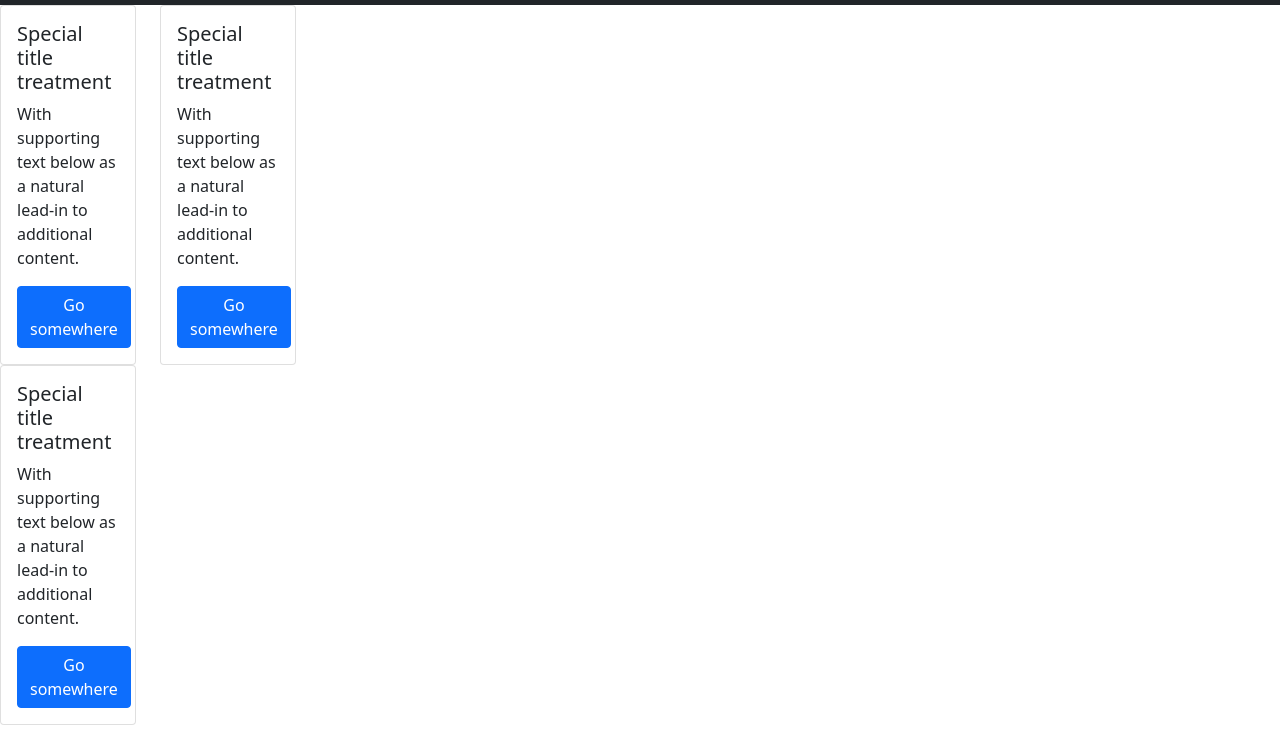
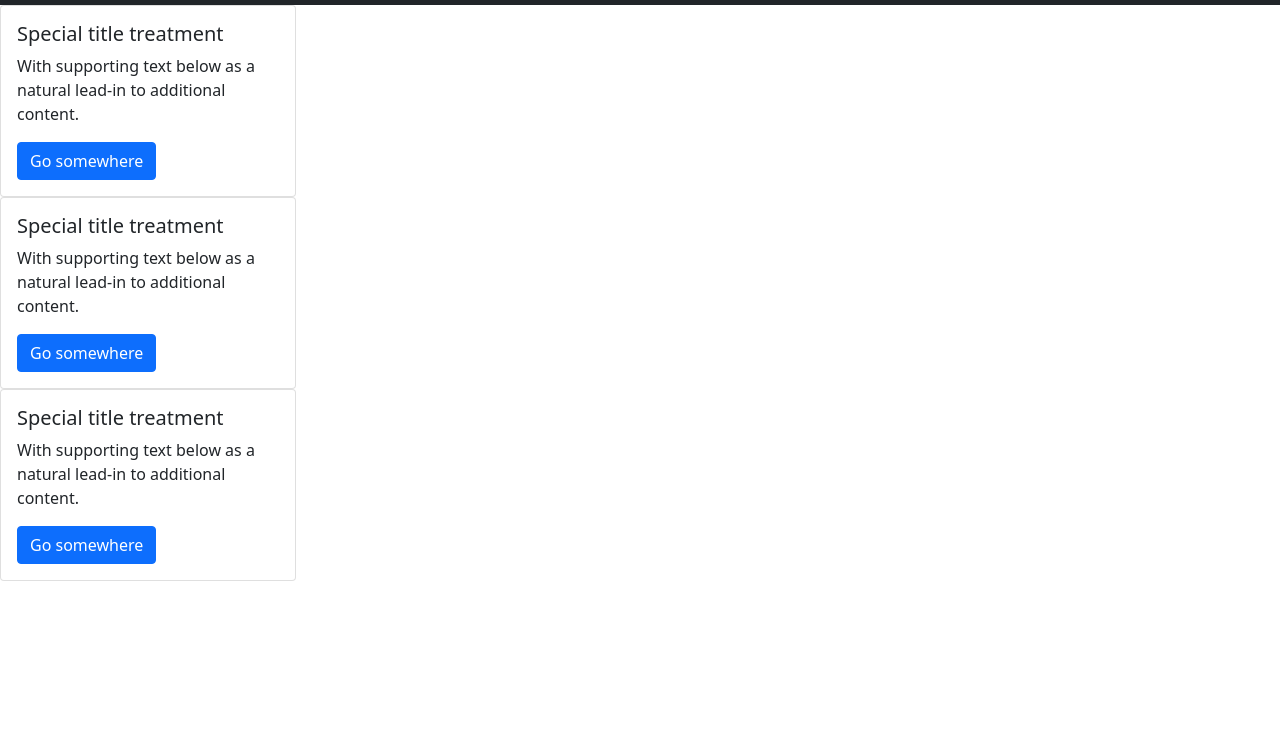
Before and after one commit to NerdHeart101/nerdheart101.github.io, a plain HTML site: page index.html in a window 1280 px wide. Shown: the part 51-800 px from the top of the page. Drawn offline with nearby package versions, Linux system fonts and the light colour scheme.

Commit message:
Update index.html

```diff
--- a/index.html
+++ b/index.html
@@ -46,7 +46,7 @@
   </nav>
 
 <div class="row w-25">
-  <div class="col-sm-6">
+  <div class="col">
     <div class="card">
       <div class="card-body">
         <h5 class="card-title">Special title treatment</h5>
@@ -55,7 +55,7 @@
       </div>
     </div>
   </div>
-  <div class="col-sm-6">
+  <div class="col">
     <div class="card">
       <div class="card-body">
         <h5 class="card-title">Special title treatment</h5>
@@ -64,7 +64,7 @@
       </div>
     </div>
   </div>
-  <div class="col-sm-6">
+  <div class="col">
     <div class="card">
       <div class="card-body">
         <h5 class="card-title">Special title treatment</h5>
```
